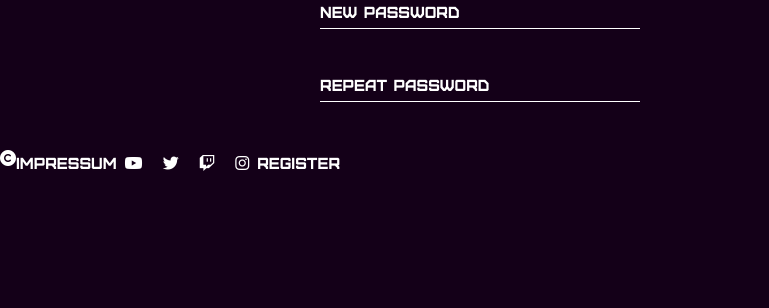
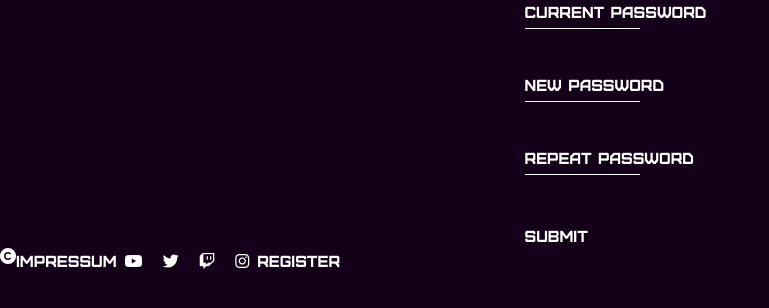
Before and after one commit to JonTron23/Binary, a PHP site: page /change_pw.php in a window 1280 px wide. Shown: the part 84-392 px from the top of the page, without its empty margins (0-769 px from the left). Run offline with PHP 8.4, Linux system fonts and the light colour scheme; tables that the repository leaves empty or names only in its code hold one stand-in row (values such as "Sample post"); some libraries are stand-ins or nearby versions.

Commit message:
change password

```diff
--- a/change_pw.php
+++ b/change_pw.php
@@ -16,6 +16,54 @@ session_start();
     <title>Document</title>
 </head>
 <body>
+    <?php
+        $current_password = $new_password = $repeat_password = '';
+        $error = '';
+            $query = 'select * from user where email = ?';
+            $stmt = $mysqli->prepare($query);
+            $stmt->bind_param('s', $_SESSION["email"]);
+            $stmt->execute();
+            $result=$stmt->get_result();
+            while($row = $result->fetch_assoc()){
+                $db_password = $row['password'];
+                $uid = $row['uid'];
+            }
+        $update = 'UPDATE user SET password = ? where uid = ?';
+        $ustmt = $mysqli->prepare($update);
+        if($_SERVER['REQUEST_METHOD'] == "POST") {
+            if(isset($current_password, $new_password, $repeat_password)){
+                $current_password = $_POST['current_password'];
+                $new_password = $_POST['new_password'];
+                $repeat_password = $_POST['repeat_password'];
+                echo($uid);
+                echo($current_password);
+                echo($new_password);
+                if(!preg_match("/(?=.*\d)(?=.*[a-z])(?=.*[A-Z]).{8,}/", $current_password)){
+                    $error_password = "Current Password does not match requirements";
+                    echo $error_password;
+                }
+                if(!preg_match("/(?=.*\d)(?=.*[a-z])(?=.*[A-Z]).{8,}/", $new_password)){
+                    $error_password = "New Password does not match requirements";
+                    echo $error_password;
+                }
+                if(!password_verify($current_password, $db_password)){
+                    $error_password = "The password does not match your Password";
+                    echo $error_password;
+                }
+                if($new_password === $repeat_password){
+                        $hashed_password = password_hash($new_password, PASSWORD_BCRYPT);
+                        // Daten an das SQL-Statement binden
+                        if (!$ustmt->bind_param('si', $hashed_password, $uid)) {
+                        $error .= 'bind_param() failed ' . $mysqli->error . '<br />';
+                    }
+                        // SQL-Statement ausführen
+                        if (!$ustmt->execute()) {
+                        $error .= 'execute() failed ' . $mysqli->error . '<br />';
+                    }
+                }
+            }
+        }
+    ?>
 <header class="pb-8">
         <nav>
             <ul class="grid grid-cols-8 px-4">
@@ -32,14 +80,21 @@ session_start();
         </nav>
     </header>
     <main class="flex flex-col justify-center items-center">
-    <div class="register_input_box w-1/2">
-           <input class="register_input" type="password" id="password" name="password" pattern="(?=.*\d)(?=.*[a-z])(?=.*[A-Z]).{8,}" required>
-           <label class="register_label" for="password">New Password</label>
-    </div>
-    <div class="register_input_box w-1/2">
-        <input class="register_input" type="password" id="rpassword" name="rpassword" pattern="(?=.*\d)(?=.*[a-z])(?=.*[A-Z]).{8,}" required>
-        <label class="register_label" for="rpassword">repeat Password</label>
-    </div>
+    <form action="" method="post">
+        <div class="register_input_box">
+            <input class="register_input" type="password" id="current_password" name="current_password" pattern="(?=.*\d)(?=.*[a-z])(?=.*[A-Z]).{8,}" required>
+            <label class="register_label" for="current_password">Current Password</label>
+        </div>
+        <div class="register_input_box">
+            <input class="register_input" type="password" id="new_password" name="new_password" pattern="(?=.*\d)(?=.*[a-z])(?=.*[A-Z]).{8,}" required>
+            <label class="register_label" for="new_password">New Password</label>
+        </div>
+        <div class="register_input_box">
+            <input class="register_input" type="password" id="repeat_password" name="repeat_password" pattern="(?=.*\d)(?=.*[a-z])(?=.*[A-Z]).{8,}" required>
+            <label class="register_label" for="repeat_password">Repeat Password</label>
+        </div>
+            <input type="submit" value="Submit" id="submit">
+    </form>
     </main>
 
     <footer class="flex">
```
Also changed, not shown: account.php (+1 -39 lines).
